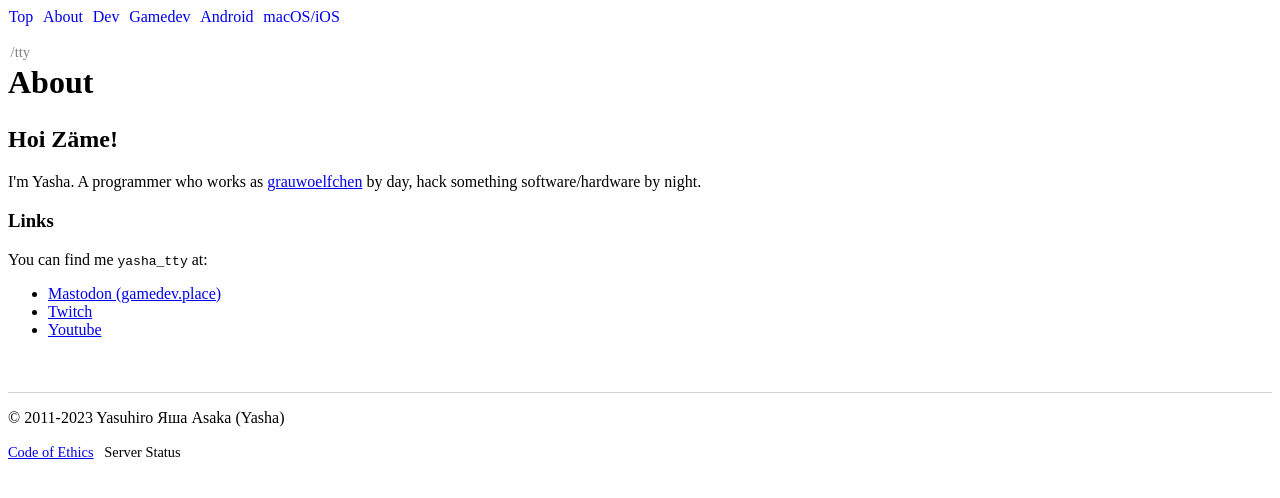
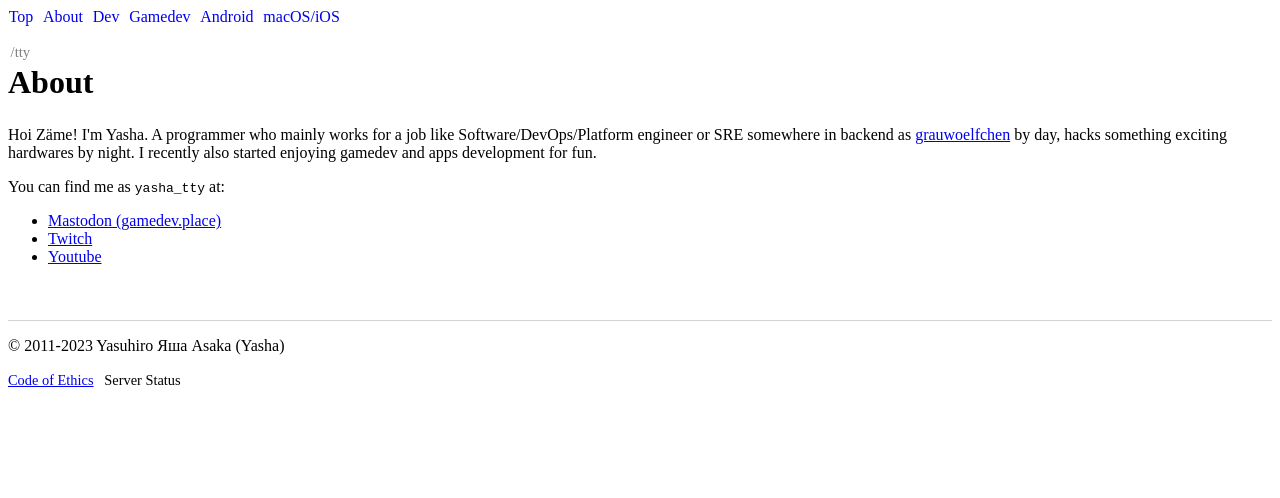
Before and after one commit to grauwoelfchen/hackhorge, a SvelteKit app: page /tty in a window 1280 px wide. Shown: the top 498 px of the page. Built offline with nearby package versions, Linux system fonts and the light colour scheme.

Commit message:
Update /tty

```diff
--- a/src/routes/tty/+page.svelte
+++ b/src/routes/tty/+page.svelte
@@ -5,17 +5,11 @@
 <span class="path">/tty</span>
 <h1>About</h1>
 <div>
-  <h2>Hoi Zäme!</h2>
-  <p>I'm Yasha. A programmer who works as <a href="https://grauwoelfchen.net">grauwoelfchen</a> by day, hack something software/hardware by night.</p>
+  <p>Hoi Zäme! I'm Yasha. A programmer who mainly works for a job like Software/DevOps/Platform engineer or SRE somewhere in backend as <a href="https://grauwoelfchen.net">grauwoelfchen</a> by day, hacks something exciting hardwares by night. I recently also started enjoying gamedev and apps development for fun.</p>
+  <p>You can find me as <code>yasha_tty</code> at:</p>
+  <ul>
+    <li><a href="https://mastodon.gamedev.place/@yasha_tty">Mastodon (gamedev.place)</a></li>
+    <li><a href="https://www.twitch.tv/yasha_tty">Twitch</a></li>
+    <li><a href="https://www.youtube.com/@yasha_tty">Youtube</a></li>
+  </ul>
 </div>
-<div>
-  <h3>Links</h3>
-  <div>
-    <p>You can find me <code>yasha_tty</code> at:</p>
-    <ul>
-      <li><a href="https://mastodon.gamedev.place/@yasha_tty">Mastodon (gamedev.place)</a></li>
-      <li><a href="https://www.twitch.tv/yasha_tty">Twitch</a></li>
-      <li><a href="https://www.youtube.com/@yasha_tty">Youtube</a></li>
-    </ul>
-  </div>
-</div>
```
